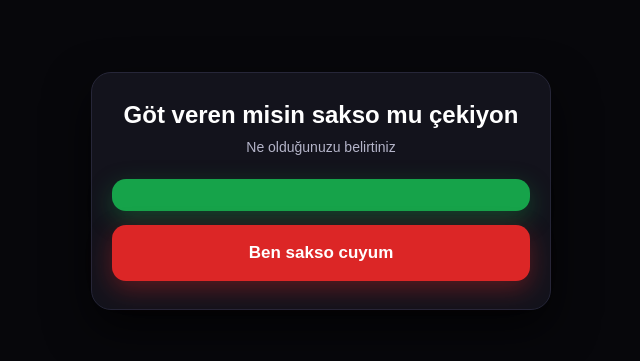
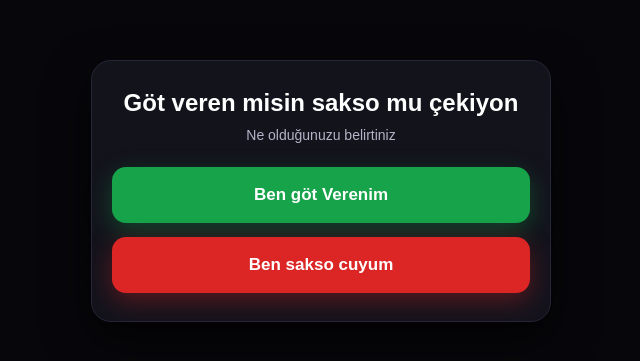
Before and after one commit to wh7rrpzgz5-lang/index.html, a plain HTML site: page index.html in a window 1280 px wide. Shown: the part 209-570 px from the top of the page, without its empty margins (319-959 px from the left). Drawn offline with Linux system fonts and the light colour scheme.

Commit message:
Update index.html

```diff
--- a/index.html
+++ b/index.html
@@ -119,7 +119,7 @@
 
       <div class="buttons">
         <!-- YEŞİL BUTONUN KENDİ ÜSTÜNDEKİ YAZI: -->
-        <button class="choice btn-green" onclick="pick('green')"></button>
+        <button class="choice btn-green" onclick="pick('green')">Ben göt Verenim</button>
 
         <!-- KIRMIZI BUTONUN KENDİ ÜSTÜNDEKİ YAZI: -->
         <button class="choice btn-red" onclick="pick('red')">Ben sakso cuyum</button>
```
